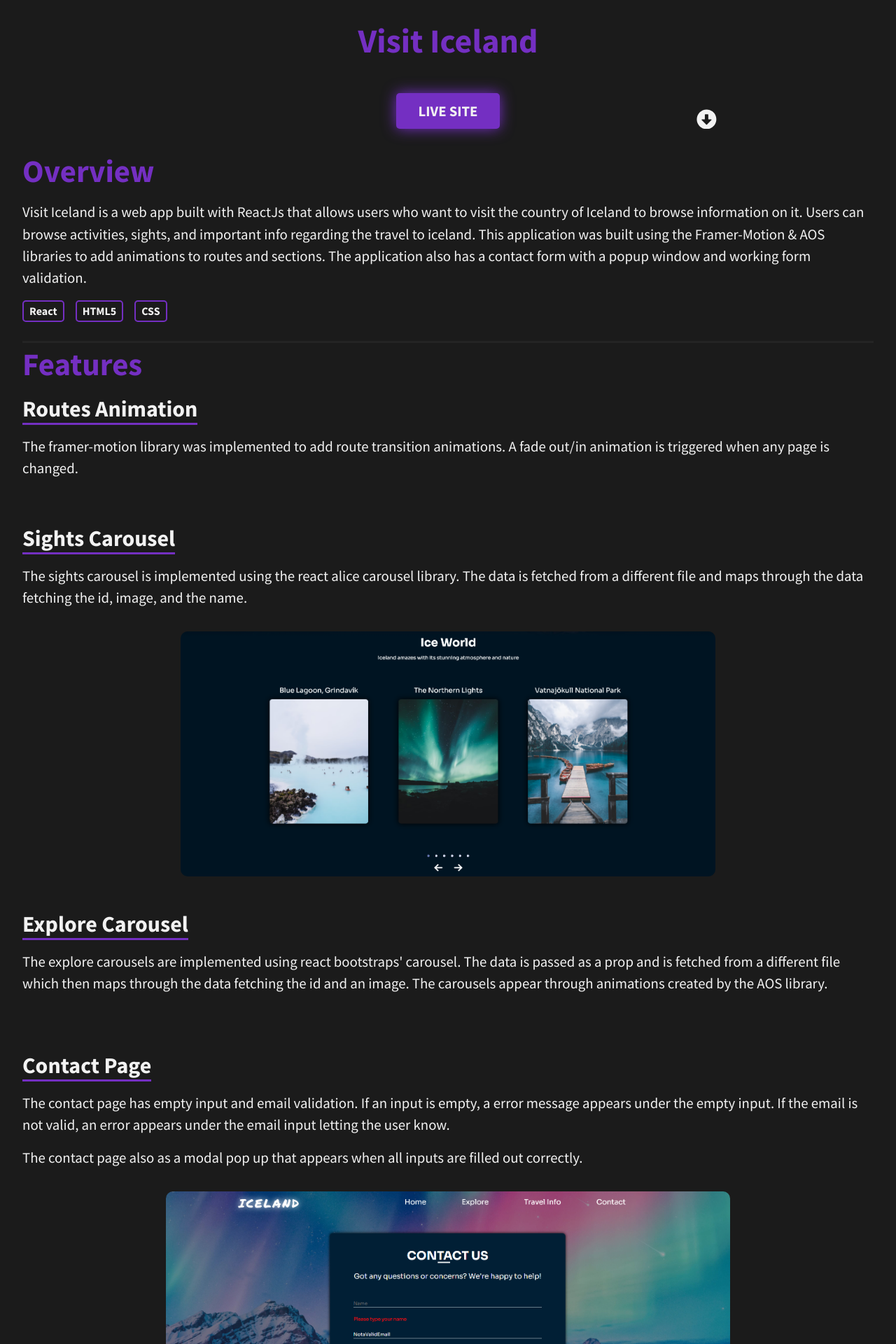
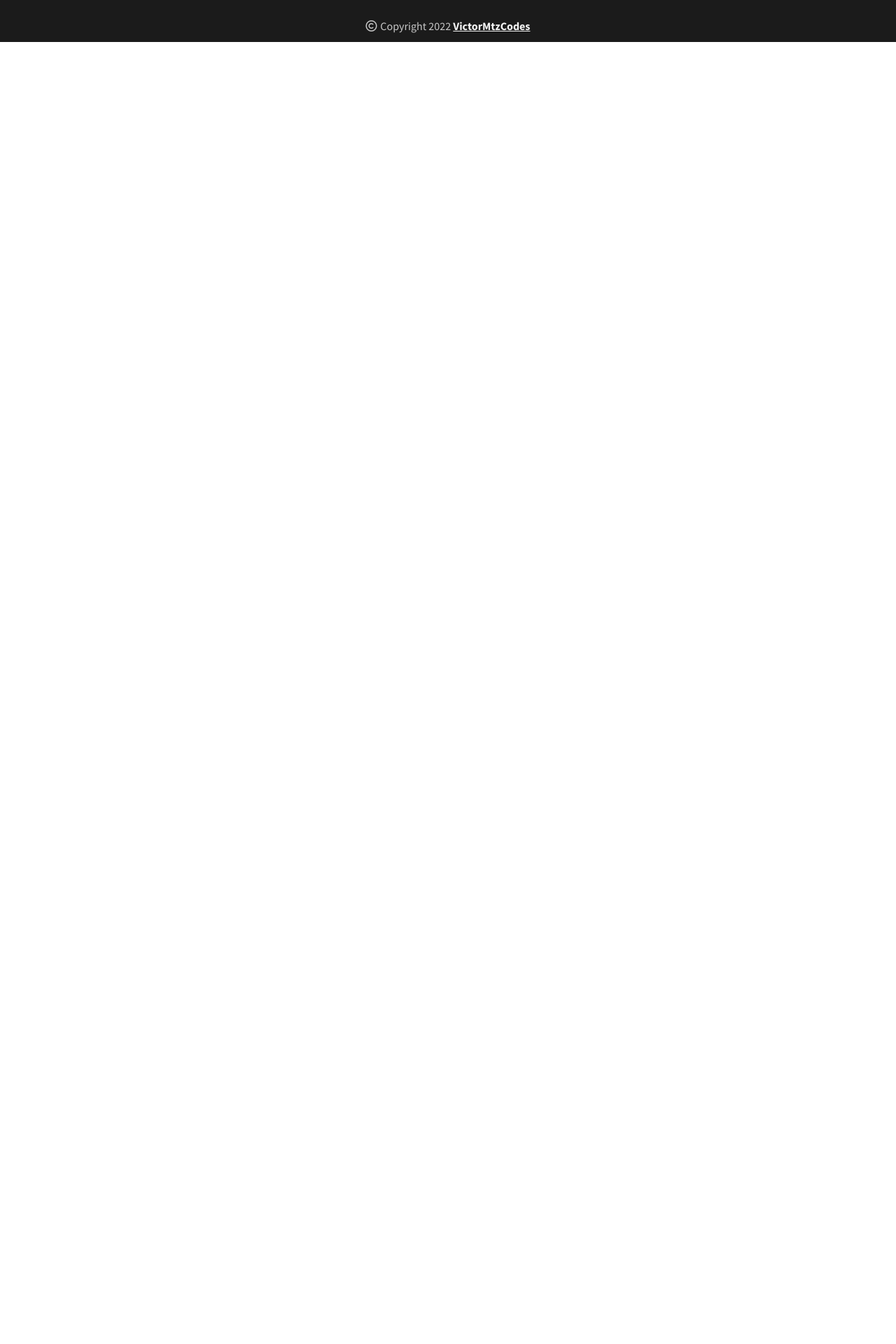
Before and after one commit to VictorMMartinezJr/Portfolio-Landing, a React (Create React App) app: page /visiticeland in a window 1280 px wide. Shown: the part 60-1980 px from the top of the page at 70% size. After the commit the page ends 800 px from the top, so only its background shows below. Built offline with nearby package versions, Linux system fonts and the light colour scheme.

Commit message:
updated projects list

```diff
--- a/src/App.js
+++ b/src/App.js
@@ -9,7 +9,6 @@ import StreamVic from './components/SingleProjects/StreamVic';
 import { BrowserRouter as Router, Switch, Route } from 'react-router-dom';
 import Projects from './components/Pages/Projects/Projects';
 import AnimeShoppe from './components/SingleProjects/AnimeShoppe';
-import VisitIceland from './components/SingleProjects/VisitIceland';
 import ItalianPie from './components/SingleProjects/ItalianPie';
 import Footer from './components/Footer/Footer';
 import { Helmet, HelmetProvider } from 'react-helmet-async';
@@ -44,9 +43,6 @@ function App() {
             <Route path='/animeshoppe'>
               <AnimeShoppe />
             </Route>
-            <Route path='/visiticeland'>
-              <VisitIceland />
-            </Route>
             <Route path='/italianpie'>
               <ItalianPie />
             </Route>
--- a/src/ProjectsData.js
+++ b/src/ProjectsData.js
@@ -108,52 +108,6 @@ export const animeShoppeData = {
     }
 }
 
-export const visitIcelandData = {
-    Overview: {
-        title: 'Overview',
-
-        text: 'Visit Iceland is a web app built with ReactJs that allows users who want to visit the country of Iceland to browse information on it. Users can browse activities, sights, and important info regarding the travel to iceland. This application was built using the Framer-Motion & AOS libraries to add animations to routes and sections. The application also has a contact form with a popup window and working form validation.'
-    },
-
-    RoutesAnimation: {
-        title: 'Routes Animation',
-
-        text: 'The framer-motion library was implemented to add route transition animations. A fade out/in animation is triggered when any page is changed.',
-    },
-
-    SightsCarousel: {
-        title: 'Sights Carousel',
-
-        text: 'The sights carousel is implemented using the react alice carousel library. The data is fetched from a different file and maps through the data fetching the id, image, and the name.',
-
-        image: 'assets/assets-visiticeland/visiticeland-sightscarousel.png'
-    },
-
-    ExploreCarousels: {
-        title: 'Explore Carousel',
-
-        textOne: "The explore carousels are implemented using react bootstraps' carousel. The data is passed as a prop and is fetched from a different file which then maps through the data fetching the id and an image. The carousels appear through animations created by the AOS library.",
-
-        image: 'assets/assets-visiticeland/visiticeland-explorecarousel.png'
-    },
-
-    Contact: {
-        title: 'Contact Page',
-
-        textOne: 'The contact page has empty input and email validation. If an input is empty, a error message appears under the empty input. If the email is not valid, an error appears under the email input letting the user know.',
-
-        textTwo: 'The contact page also as a modal pop up that appears when all inputs are filled out correctly.',
-
-        image: 'assets/assets-visiticeland/visiticeland-contact.png'
-    },
-
-    CarouselImages: {
-        imageOne: 'assets/assets-visiticeland/visiticeland-headphoto.png',
-        imageTwo: 'assets/assets-visiticeland/visiticeland-sights-slider.png',
-        imageThree: 'assets/assets-visiticeland/visiticeland-contact-slider.png'
-    }
-}
-
 export const italianPieData = {
     Overview: {
         title: 'Overview',
--- a/src/components/Pages/Projects/Projects.js
+++ b/src/components/Pages/Projects/Projects.js
@@ -63,31 +63,8 @@ const Projects = () => {
                             <LazyLoadImage src='./assets/assets-streamvic/streamvic-project.png' alt="streamvic" />
                         </div>
                     </div>
-                    {/* visit iceland project */}
+                    {/*Italian Pie pizza restaurant project */}
                     <div data-aos='fade-left' className='project-container'>
-                        <div className='project-container-content left-image'>
-                            <LazyLoadImage src='./assets/assets-visiticeland/visit-iceland.png' alt="visit-iceland" />
-                            <div className='project-header'>
-                                <p className='project-head'>Visit Iceland</p>
-                                <span className='title-technologies'>
-                                    <p className='title-technology'>React</p>
-                                    <p className='title-technology'>HTML5</p>
-                                    <p className='title-technology'>CSS</p>
-                                    <p className='title-technology'>FRAMER-MOTION</p>
-                                </span>
-                                <p className='project-description'>A dynamic web app for users to get information on the country of Iceland.</p>
-                                <span className='title-links'>
-                                    <a href='https://traveltoiceland.netlify.app/' target="_blank" rel='noreferrer'><p className='title-link'>Live Site</p></a>
-                                    <a href='https://github.com/VictorMtzCode/visit-iceland' target="_blank" rel='noreferrer'><p className='title-link'>GitHub</p></a>
-                                    <NavLink to='/visiticeland' onClick={() => window.scrollTo(0, 0)}>
-                                        <p className='title-link'>Learn More</p>
-                                    </NavLink>
-                                </span>
-                            </div>
-                        </div>
-                    </div>
-                    {/*Italian Pie pizza restaurant project */}
-                    <div data-aos='fade-right' className='project-container'>
                         <div className='project-container-content'>
                             <div className='project-header'>
                                 <p className='project-head'>Italian Pie</p>
--- a/src/components/SingleProjects/VisitIceland.js
+++ /dev/null
@@ -1,84 +0,0 @@
-import './SingleProject.css';
-import { useRef } from 'react';
-import ProjectImagesCarousel from './ProjectImagesCarousel';
-import ContactMe from '../ContactMe/ContactMe';
-import { visitIcelandData } from '../../ProjectsData';
-import { Helmet } from 'react-helmet-async';
-import MainButton from '../MainButton';
-import {FaArrowAltCircleDown, FaArrowAltCircleUp} from 'react-icons/fa'
-
-const VisitIceland = () => {
-    const featuresSection = useRef(null);
-    const goToFeatures = () => {
-        window.scrollTo({ top: featuresSection.current.offsetTop })
-    }
-
-    return (
-        <section className='single-project'>
-            <Helmet>
-                <title>Visit Iceland Project</title>
-                <meta name='description' content="Visit Iceland Project" />
-            </Helmet>
-            <div className='project-headers'>
-                <h1 className='single-project-title'>Visit Iceland</h1>
-                <MainButton link='https://traveltoiceland.netlify.app/' text='LIVE SITE' type='main-btn secondary-btn' />
-                <FaArrowAltCircleDown className="arrow-down" onClick={goToFeatures} />
-            </div>
-            <div className='single-project-overview'>
-                <h1>{visitIcelandData.Overview.title}</h1>
-                <p className='single-project-p'>{visitIcelandData.Overview.text}</p>
-                <span className='title-technologies single=project-technologies'>
-                    <p className='title-technology'>React</p>
-                    <p className='title-technology'>HTML5</p>
-                    <p className='title-technology'>CSS</p>
-                </span>
-            </div>
-            <div ref={featuresSection} className='single-project-features'>
-                <h1 className='features-title'>Features</h1>
-                <div className='feature-no-photo'>
-                    <h1 className='feature-h1'>{visitIcelandData.RoutesAnimation.title}</h1>
-                    <p className='single-project-p'>{visitIcelandData.RoutesAnimation.text}</p>
-                </div>
-
-                <div className='feature-with-photo'>
-                    <div className='feature-with-photo-info'>
-                        <h1 className='feature-h1'>{visitIcelandData.SightsCarousel.title}</h1>
-                        <p className='single-project-p'>{visitIcelandData.SightsCarousel.text}</p>
-                    </div>
-                    <img className='feature-img' src={visitIcelandData.SightsCarousel.image} alt="visiticeland-sightscarousel" />
-                </div>
-                <div className='feature-no-photo'>
-                    <div className='feature-with-photo-info'>
-                        <h1 className='feature-h1'>{visitIcelandData.ExploreCarousels.title}</h1>
-                        <p className='single-project-p'>{visitIcelandData.ExploreCarousels.textOne}</p>
-                    </div>
-                </div>
-                <div className='feature-with-photo'>
-                    <div className='feature-with-photo-info'>
-                        <h1 className='feature-h1'>{visitIcelandData.Contact.title}</h1>
-                        <p className='single-project-p'>{visitIcelandData.Contact.textOne}</p>
-                        <p className='single-project-p'>{visitIcelandData.Contact.textTwo}</p>
-                    </div>
-                    <img className='feature-img' src={visitIcelandData.Contact.image} alt="visiticeland-contact" />
-                </div>
-                <div className='feature-no-photo'>
-                    <h1 className='feature-h1'>Fully Responsive</h1>
-                    <p className='single-project-p'>Visit Iceland is fully responsive to ensure the layout of the carousels and the information on the screen are in the best position across all device widths. The website is responsive for mobile, tablet and desktop devices.</p>
-                </div>
-                <div className='feature-no-photo'>
-                    <h1 className='feature-h1'>SEO</h1>
-                    <p className='single-project-p'>React Helmet is implemented to dynamically manage the document's head section. Each page's title, description, and meta tags are all dynamically changed to best represent the current page. This will help the app be read by search engines and social media crawlers.</p>
-                </div>
-            </div>
-
-            <ProjectImagesCarousel imageOne={visitIcelandData.CarouselImages.imageOne} imageTwo={visitIcelandData.CarouselImages.imageTwo} imageThree={visitIcelandData.CarouselImages.imageThree} />
-            <div className='contact-div'>
-                <ContactMe />
-                <FaArrowAltCircleUp className="arrow-up" onClick={() => window.scrollTo(0, 0)} />
-            </div>
-
-        </section>
-    )
-}
-
-export default VisitIceland;
```
